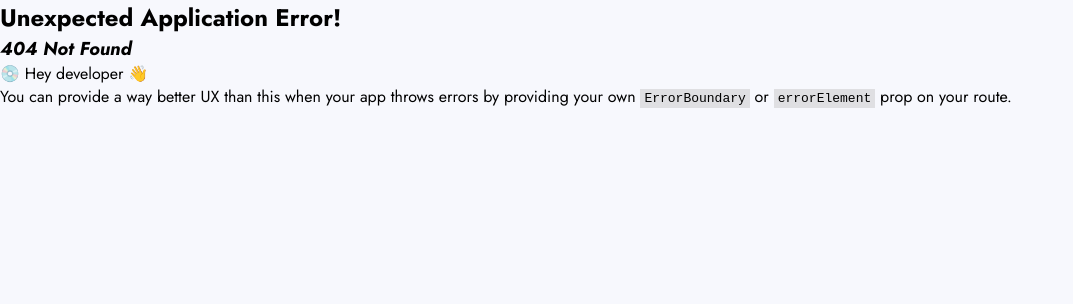
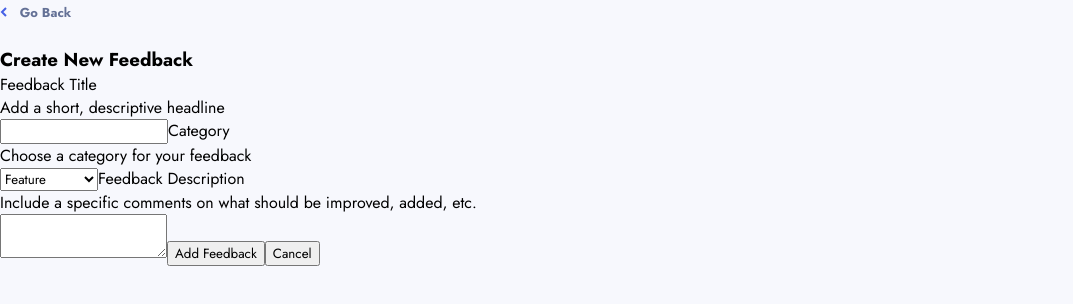
Before and after one commit to DylanNicolet/product_feedback_app_frontendmentor.io, a React app in the folder client/: page /new-feedback in a window 1280 px wide. Before the commit this address had no page. Shown: the top 304 px of the page, without its empty margins (0-1073 px from the left). Built offline with nearby package versions, Linux system fonts and the light colour scheme; no server answers.

Commit message:
[SETUP] Added 'New Feedback page'

```diff
--- /dev/null
+++ b/client/src/components/GoBackButton.jsx
@@ -0,0 +1,12 @@
+import React from "react";
+import { Link } from 'react-router-dom'
+import iconArrowLeft from "../assets/shared/icon-arrow-left.svg"
+
+export default function GoBackButton() {
+    return (
+        <Link className="go-back-button" to={`..`}>
+            <img src={iconArrowLeft} alt="" />
+            Go Back
+        </Link>
+    )
+}
--- a/client/src/pages/FeedbackPage.jsx
+++ b/client/src/pages/FeedbackPage.jsx
@@ -2,8 +2,8 @@ import React, { useEffect, useState } from "react"
 import { Link, useParams } from 'react-router-dom'
 import axios from 'axios'
 import { useSelector } from "react-redux";
+import GoBackButton from "../components/GoBackButton";
 import FeedbackCard from "../components/FeedbackCard"
-import iconArrowLeft from "../assets/shared/icon-arrow-left.svg"
 
 export default function() {
     // States
@@ -123,10 +123,7 @@ export default function() {
     return(
         <main className="FeedbackPage">
             <section className="head">
-                <Link className="head__go-back" to={`..`}>
-                    <img src={iconArrowLeft} alt="" />
-                    Go Back
-                </Link>
+                <GoBackButton />
 
                 <Link className="head__to-edit" to={`/editFeedback/:${feedbackId}`}>
                     Edit Feedback
--- /dev/null
+++ b/client/src/pages/NewFeedback.jsx
@@ -0,0 +1,101 @@
+import React from "react";
+import GoBackButton from "../components/GoBackButton";
+
+export default function NewFeedback() {
+    let [title, setTitle] = React.useState('')
+    let [category, setCategory] = React.useState('Feature')
+    let [description, setDescription] = React.useState('')
+    let [errorTitle, setErrorTitle] = React.useState(false)
+    let [errorDescription, setErrorDescription] = React.useState(false)
+
+    // Validate user input
+    function validateInput() {
+        const errors = {
+            title: !title,
+            description: !description
+        };
+        setErrorTitle(errors.title);
+        setErrorDescription(errors.description);
+        return !errors.title && !errors.description;
+    };
+
+    // Handle submition
+    function handleSubmit(e) {
+        e.preventDefault()
+
+        if (!title) {
+            setErrorTitle(true)
+        } else {
+            setErrorTitle(false)
+        }
+
+        if (!description) {
+            setErrorDescription(true)
+        } else {
+            setErrorDescription(false)
+        }
+
+        if (title && description) {
+            let newFeedback = {
+                title: title,
+                category: category,
+                upvotes: 0,
+                status: "suggestion",
+                description: description,
+                comments: []
+            }
+
+            // ################# continue form validation here
+
+            console.log(newFeedback)
+        }
+    }
+
+    return (
+        <main className="NewFeedback">
+            <GoBackButton />
+
+            <form className="NewFeedback-form" onSubmit={handleSubmit}>
+                <img src="" />
+
+                <h1>Create New Feedback</h1>
+
+                <label htmlFor="title">Feedback Title</label>
+                <p>Add a short, descriptive headline</p>
+                <input
+                    id="title"
+                    className={errorTitle ? "input-error" : undefined}
+                    name="title"
+                    type="text"
+                    value={title}
+                    onChange={e => setTitle(e.target.value)}
+                />
+                {errorTitle && <p className="text-error">Can't be empty</p>}
+
+                <label htmlFor="category">Category</label>
+                <p>Choose a category for your feedback</p>
+                <select id="category" name="category" onChange={e => setCategory(e.target.value)}>
+                    <option value="Feature">Feature</option>
+                    <option value="Enhancement">Enhancement</option>
+                    <option value="Bug">Bug</option>
+                    <option value="UI">UI</option>
+                    <option value="UX">UX</option>
+                </select>
+
+                <label htmlFor="description">Feedback Description</label>
+                <p>Include a specific comments on what should be improved, added, etc.</p>
+                <textarea
+                    id="description"
+                    className={errorDescription ? "input-error" : undefined}
+                    type="textArea"
+                    name="description"
+                    onChange={e => setDescription(e.target.value)}
+                />
+                {errorDescription && <p className="text-error">Can't be empty</p>}
+
+                <button type="submit" >Add Feedback</button>
+                <button>Cancel</button>
+            </form>
+        </main>
+    )
+}
--- a/client/src/sass/App.scss
+++ b/client/src/sass/App.scss
@@ -6,6 +6,7 @@
 @use "./components/SideBar";
 @use "./components/NoFeedback";
 @use "./components/FeedbackCard";
+@use "./components/GoBackButton";
 
 @use "./pages/Homepage";
 @use "./pages/FeedbackPage";
--- /dev/null
+++ b/client/src/sass/components/_GoBackButton.scss
@@ -0,0 +1,12 @@
+@use "../utils" as u;
+
+.go-back-button {
+    font-size: 0.81rem;
+    font-weight: 700;
+    line-height: 1.19rem;
+    color: u.$color-text-quaternary;
+
+    img {
+        margin-right: 0.8rem;
+    }
+}
```
Also changed, not shown: client/src/index.js (+5 -4 lines), client/src/sass/App.css, 2 other files (tests, documents, lock files or other folders).
